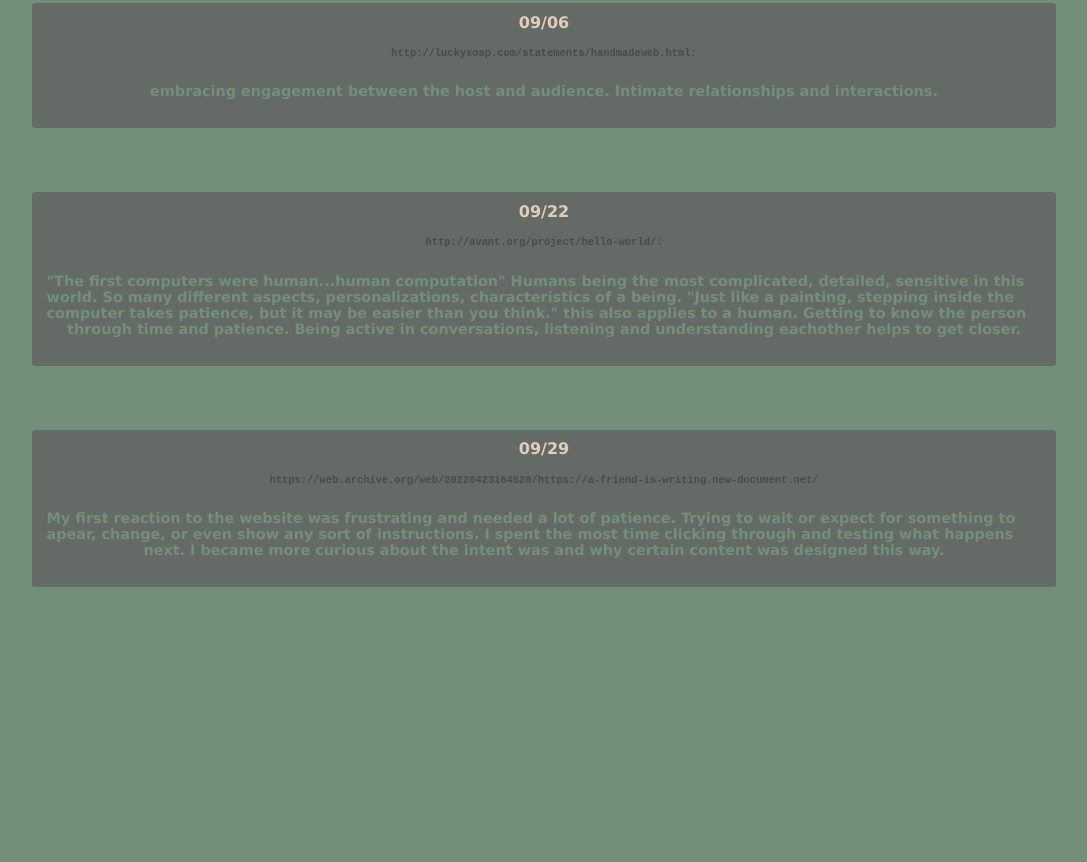
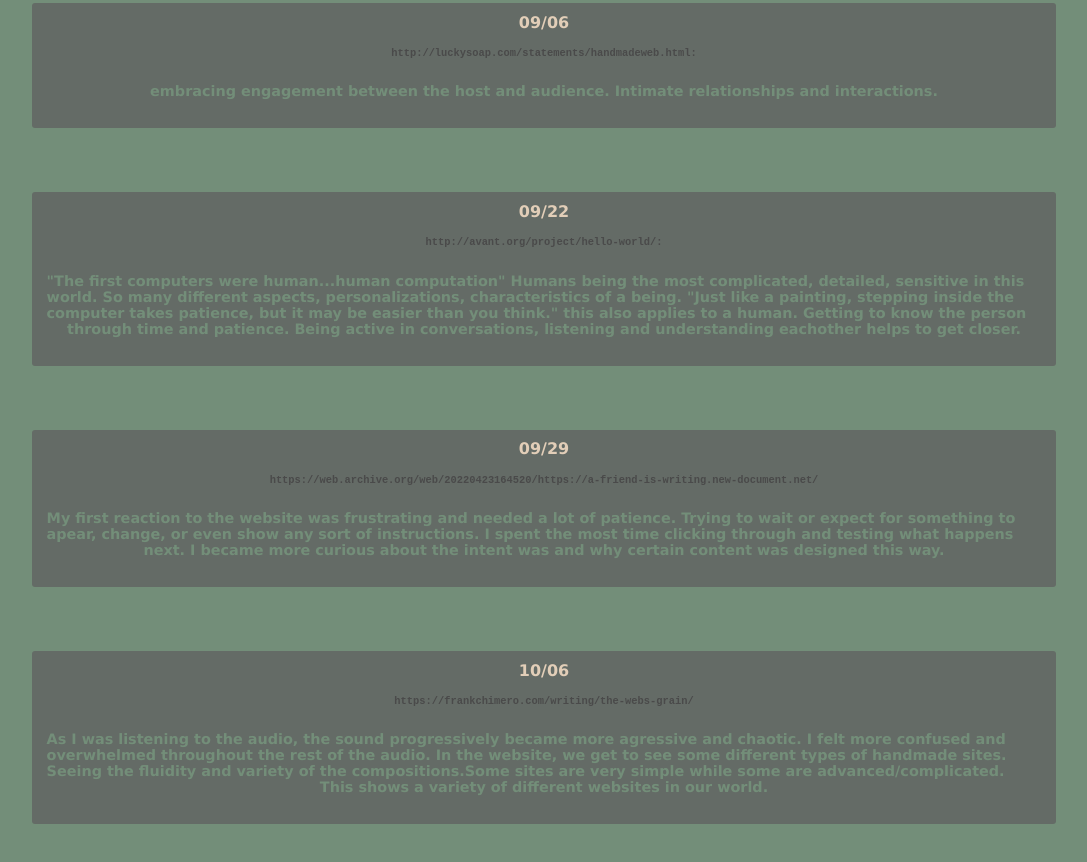
Before and after one commit to choiag/class-site, a plain HTML site: page journals/index.html in a window 1280 px wide. Shown: the part 805-1667 px from the top of the page, without its empty margins (96-1183 px from the left). Before the commit the page ends 1584 px from the top, so only its background shows below. Drawn offline with Linux system fonts and the light colour scheme.

Commit message:
new journal update

```diff
--- a/journals/index.html
+++ b/journals/index.html
@@ -37,6 +37,11 @@
                 <p> My first reaction to the website was frustrating and needed a lot of patience. Trying to wait or expect for something to apear, change, or even show any sort of instructions. I spent the most time clicking through and testing what happens next. I became more curious about the intent was and why certain content was designed this way.</p>
         </h4>
 
+        <h4>10/06
+            <p class="reading">https://frankchimero.com/writing/the-webs-grain/
+            <p> As I was listening to the audio, the sound progressively became more agressive and chaotic. I felt more confused and overwhelmed throughout the rest of the audio. In the website, we get to see some different types of handmade sites. Seeing the fluidity and variety of the compositions.Some sites are very simple while some are advanced/complicated. This shows a variety of different websites in our world.</p>
+    </h4>
+
         <div class="home"><a href="file:///Users/ashleychoi/Library/Mobile%20Documents/com~apple~CloudDocs/GDES/GDES%20FALL%202022/GDES%20308/GitHub/class-site/index.html">home</a></div>
     </body>
 </html>
```
Also changed, not shown: 1 other file.
